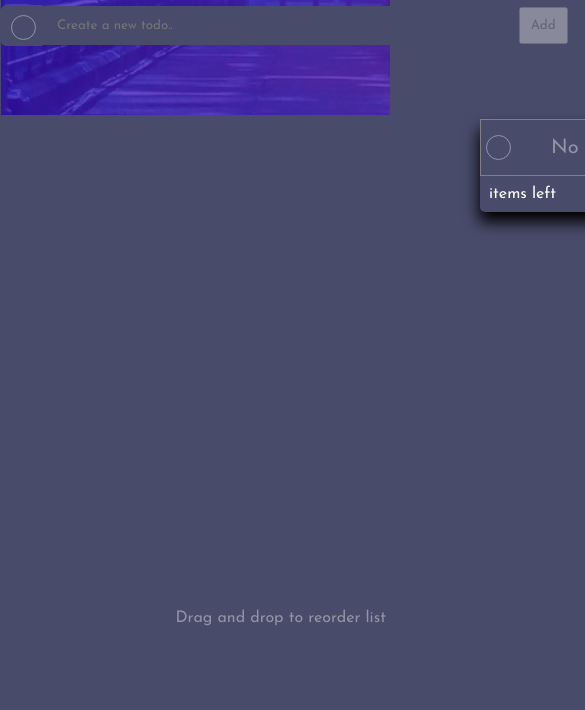
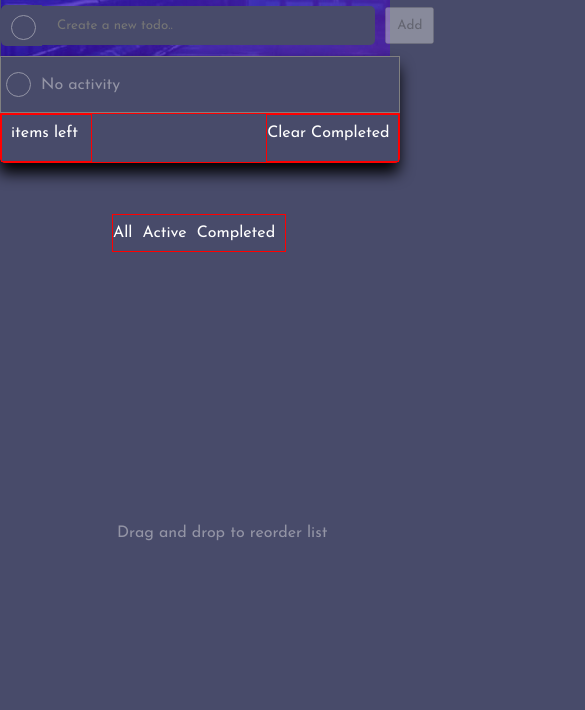
Before and after one commit to jib2004/JibsTodoApp, a plain HTML site: page index.html in a window 390 px wide. Shown: the part 134-844 px from the top of the page, 585 px wide, since content can reach past the window. Drawn offline with nearby package versions, Linux system fonts and the light colour scheme.

Commit message:
More changes to html and css

```diff
--- a/index.html
+++ b/index.html
@@ -8,7 +8,8 @@
     <link rel="preconnect" href="https://fonts.googleapis.com">
 <link rel="preconnect" href="https://fonts.gstatic.com" crossorigin>
 <link href="https://fonts.googleapis.com/css2?family=Josefin+Sans:wght@400;700&display=swap" rel="stylesheet">
-    <title>To Do</title>
+<link rel="shortcut icon" href="images/Logo.jpg" type="image/jpg">
+<title>To Do</title>
     <script defer src="main.js"></script>
 </head>
 <body>
@@ -56,13 +57,13 @@
     <div id="nav-actions">
 
         <div id="dynamic-number-div">
-            <span id="dynamic-number" style="margin-right: 4px;"></span><span>items left</span>
+            <span id="all-number" style="margin-right: 4px;"></span><span>items left</span>
         </div>
         <div id="todo-options">
             <ul>
-                <li><span id="all-number" style="margin-right: 4px;"></span> All</li>
-                <li><span id=""></span>Active</li>
-                <li><span id=""></span>Completed</li>
+                <li> All</li>
+                <li>Active</li>
+                <li>Completed</li>
             </ul>
         </div>
         <div id="clear-div">
--- a/page.css
+++ b/page.css
@@ -116,9 +116,13 @@ border-bottom-left-radius: 5px;
 }
 
 #todo-box{
-    position: absolute;
+    /* position: absolute;
     left: 30em;
-    top:30%;
+    top:30%;    */
+    position: relative;
+    top: -60px;
+    width: fit-content;
+    margin: 0 auto;
     background-color: hsl(235, 19%, 35%);
     box-shadow: -1px 10px 15px  ;
     border-bottom-left-radius: 5px;
@@ -270,7 +274,7 @@ input[type="checkbox"]{
 #dynamic-number-div{
     padding-top: 10px;
     flex-basis: 25%;
-    cursor: pointer;
+    /* cursor: pointer; */
     padding-left: 5px;
 }
 
@@ -290,12 +294,15 @@ input[type="checkbox"]{
 #todo-options ul li{
     margin-right: 10px;
     cursor: pointer;
+}
 
+#todo-options ul li:hover{
+    color: hsl(220, 98%, 61%);
 }
 
 #clear-div{
     flex-basis: 25%;
-    cursor: pointer;
+    /* cursor: pointer; */
     padding-top: 10px;
 
 }
@@ -305,6 +312,70 @@ input[type="checkbox"]{
     /* border: 1px solid red; */
     width: max-content;
     position:absolute ;
-    bottom: 10%;
+    bottom: 20%;
     left: 45%;
 }
+
+@media(max-width:580px) {
+    body{
+        overflow-x: hidden;
+    }
+    #text-box{
+        width: 25em;
+    }
+    #todo-box{
+        width: 25em;
+    }
+    #todo-reminder{
+        width: 25em;
+        margin-right: 0;
+    }
+     #adtoit{
+        width: 100% !important;
+        padding: 0;
+    }
+    #todo-reminder li p{
+        margin-left: 0;
+        font-size: medium;
+    }
+    .checkbox{
+        width: 100%;
+
+    }
+    #nav-actions{
+        width: 100%;
+        border: 1px solid red;
+    }
+     #todo-options{
+        display: flex;
+        position: relative;
+        top: 100px;
+        bottom: 20%;
+        left: 20px;
+        border: 1px solid red;
+       margin-bottom: 10px;
+        flex-basis: 10%;
+    }
+
+    /* #todo-options ul{
+
+        position: relative;
+
+    } */
+
+    #dynamic-number-div{
+        flex-basis: 40%;
+        border: 1px solid red;
+
+
+    }
+    #clear-div{
+        flex-basis: 60%;
+        border: 1px solid red;
+
+    }
+
+    #drag{
+        left: 30%;
+    }
+}
```
